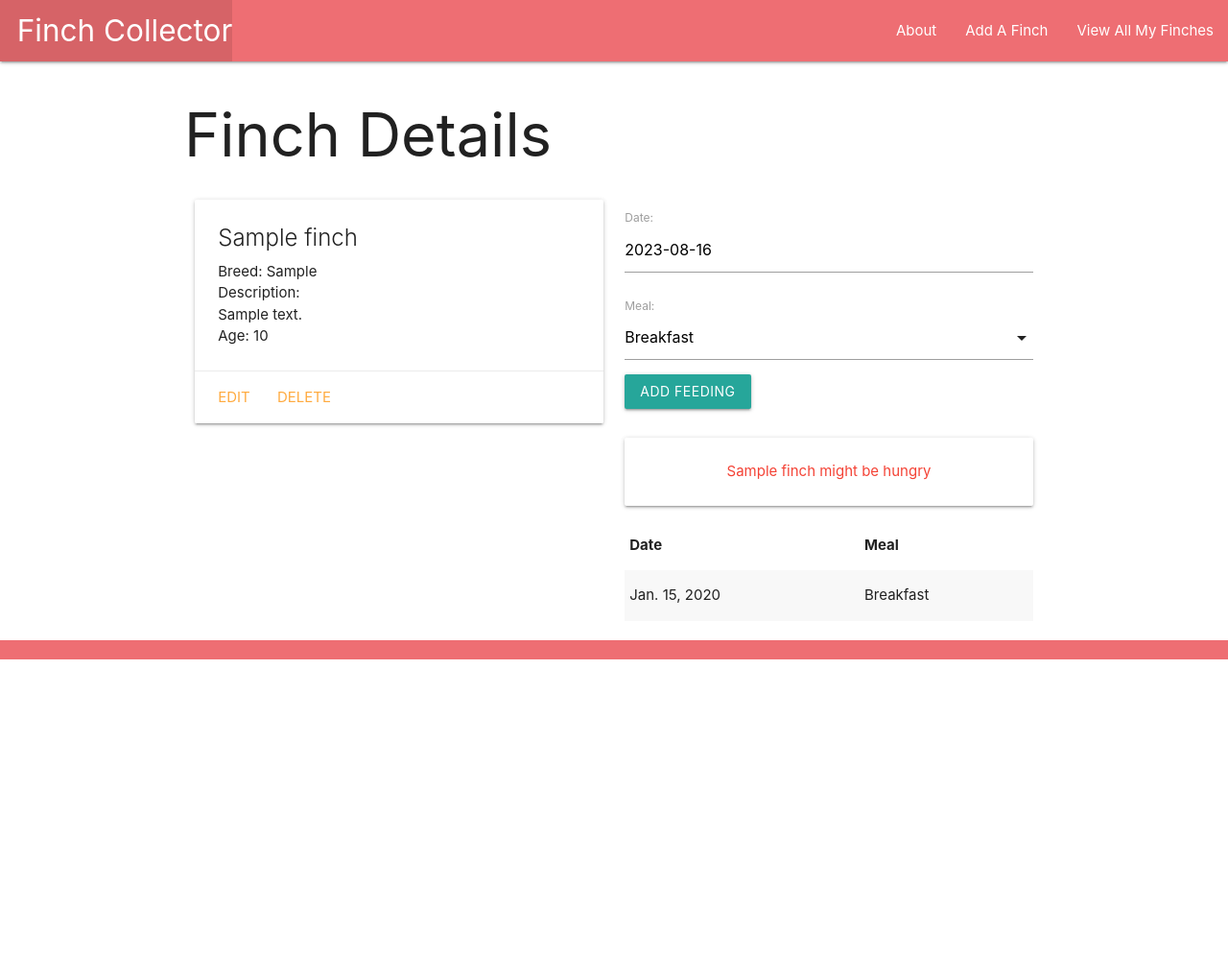
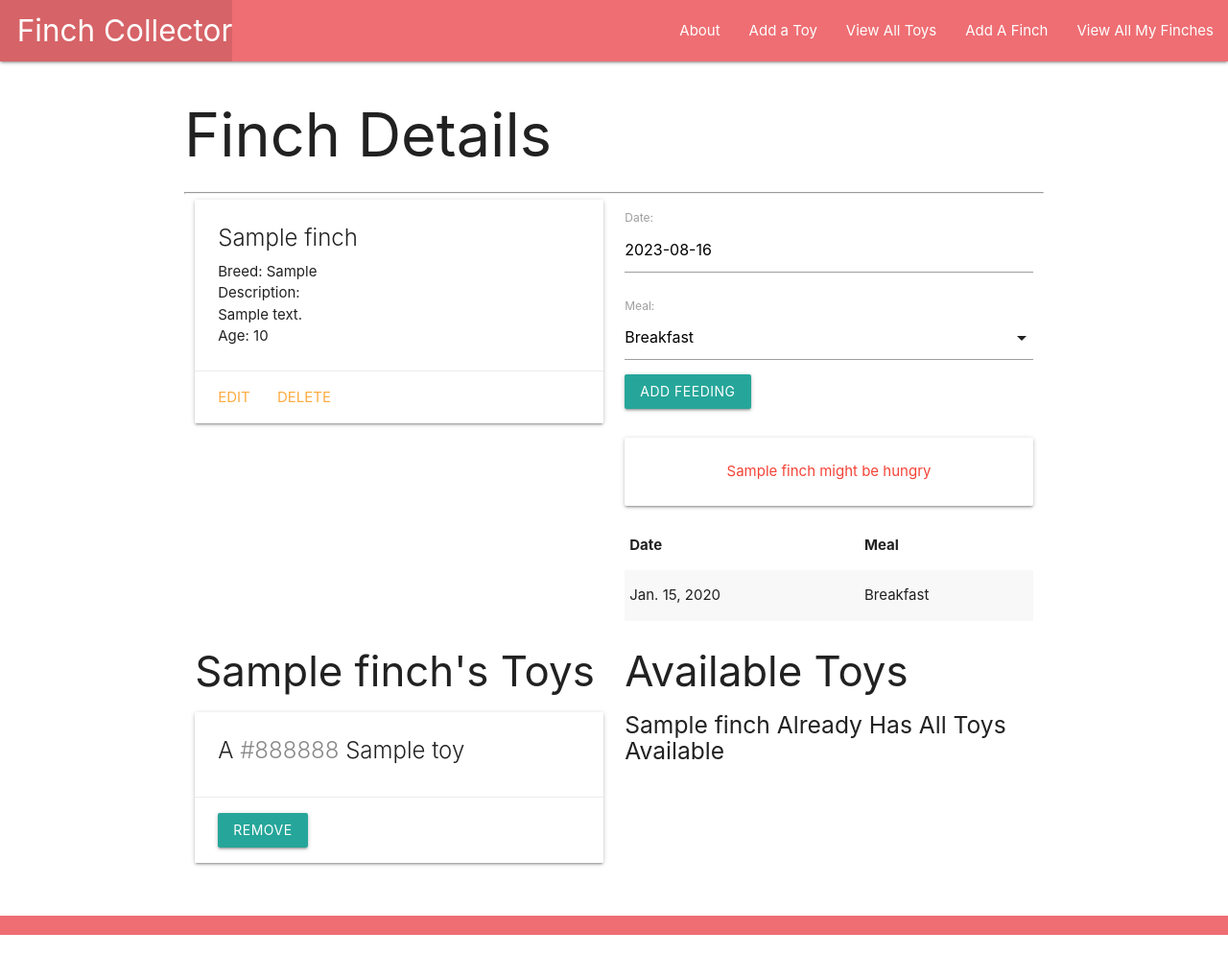
Before and after one commit to anjoo91/finchcollector, a Django app: page /finches/1/ in a window 1280 px wide. Shown: the whole page at 96% size. Before the commit the page ends 687 px from the top, so only its background shows below. Run offline with Django 4.2, Linux system fonts and the light colour scheme; tables that the repository leaves empty hold one stand-in row (values such as "Sample post").

Commit message:
added toy model, and crud for toys, implemented association for many:many relationship betweeen finch & toys

```diff
--- a/main_app/admin.py
+++ b/main_app/admin.py
@@ -1,8 +1,9 @@
 from django.contrib import admin
 
 # Register your models here.
-from .models import Finch, Feeding
+from .models import Finch, Feeding, Toy
 
 # Give CRUD operations to admin app for Finch table in db
 admin.site.register(Finch)
 admin.site.register(Feeding)
+admin.site.register(Toy)
--- a/main_app/models.py
+++ b/main_app/models.py
@@ -3,12 +3,24 @@ from django.urls import reverse
 from datetime import date
 
 # Create your models here.
+# Define Toy before you
+class Toy(models.Model):
+  name = models.CharField(max_length=50)
+  color = models.CharField(max_length=20)
+
+  def __str__(self):
+    return self.name
+
+  def get_absolute_url(self):
+    return reverse('toys_detail', kwargs={'pk': self.id})
+
 class Finch(models.Model):
     # name of Finch can be nullable
     name = models.CharField(max_length=100, null=True)
     breed = models.CharField(max_length=100)
     description = models.TextField(max_length=250)
     age = models.IntegerField()
+    toys = models.ManyToManyField(Toy)
 
     def __str__(self) -> str:
         return f'{self.name} ({self.id})'
--- a/main_app/templates/base.html
+++ b/main_app/templates/base.html
@@ -20,6 +20,8 @@
         </ul>
         <ul class="right">
           <li><a href="{% url 'about' %}">About</a></li>
+          <li><a href="{% url 'toys_create' %}">Add a Toy</a></li>
+          <li><a href="{% url 'toys_index' %}">View All Toys</a></li>
           <li><a href="{% url 'finch_create' %}">Add A Finch</a></li>
           <li><a href="{% url 'index' %}">View All My Finches</a><li>
         </ul>
--- a/main_app/templates/finches/detail.html
+++ b/main_app/templates/finches/detail.html
@@ -22,7 +22,6 @@
       </div>
     </div>
   </div>
-  <!-- New Markup Below -->
   <div class="col s6">
 
     <form action = "{% url 'add_feeding' finch.id %}" method = "POST">
@@ -53,7 +52,54 @@
       </tbody>
     </table>
   </div>
-  <!-- New Markup Above -->
+  <!-- Toys -->
+<hr>
+<div class="row">
+  <div class="col s6">
+    <h3>{{ finch.name }}'s Toys</h3>
+    {% if finch.toys.count %}
+      {% for toy in finch.toys.all %}
+        <div class="card">
+          <div class="card-content">
+            <span class="card-title">
+              A <span style="color: {{ toy.color }}">{{ toy.color }}</span> {{ toy.name }}
+            </span>
+          </div>
+          <div class="card-action">
+            <form action="{% url 'unassoc_toy' finch.id toy.id %}" method="POST">
+              {% csrf_token %}
+              <button type="submit" class="btn">Remove</button>
+            </form>
+          </div>
+        </div>
+      {% endfor %}
+    {% else %}
+      <h5>No Toys 😿</h5>
+    {% endif %}
+  </div>
+  <!-- Available toys will come after this line -->
+  <div class="col s6">
+    <h3>Available Toys</h3>
+    {% if toys.count %}
+      {% for toy in toys.all %}
+        <div class="card">
+          <div class="card-content">
+            <span class="card-title">
+              A <span style="color: {{ toy.color }}">{{ toy.color }}</span> {{ toy.name }}
+            </span>
+          </div>
+          <div class="card-action">
+            <form action="{% url 'assoc_toy' finch.id toy.id %}" method="POST">
+              {% csrf_token %}
+              <button type="submit" class="btn">Add</button>
+            </form>
+          </div>
+        </div>
+      {% endfor %}
+    {% else %}
+      <h5>{{finch.name}} Already Has All Toys Available</h5>
+    {% endif %}
+  </div>
 </div>
 <script>
   // Search the elements for date
--- a/main_app/urls.py
+++ b/main_app/urls.py
@@ -16,4 +16,18 @@ urlpatterns = [
     path('finches<int:pk>/delete/', views.FinchDelete.as_view(), name='finch_delete'),
     # finch add feeding route
     path('finches/<int:finch_id>/add_feeding/', views.add_feeding, name='add_feeding'),
+    # associating finch & toy route
+    path('finches/<int:finch_id>/assoc_toy/<int:toy_id>/', views.assoc_toy, name='assoc_toy'),
+    # unassociating finch & toy route
+    path('finches/<int:finch_id>/unassoc_toy/<int:toy_id>/', views.unassoc_toy, name='unassoc_toy'),
+    # toys index route
+    path('toys/', views.ToyList.as_view(), name='toys_index'),
+    # toys detail route
+    path('toys/<int:pk>/', views.ToyDetail.as_view(), name='toys_detail'),
+    # toys create route
+    path('toys/create/', views.ToyCreate.as_view(), name='toys_create'),
+    # toys update route
+    path('toys/<int:pk>/update/', views.ToyUpdate.as_view(), name='toys_update'),
+    # toys delete route
+    path('toys/<int:pk>/delete/', views.ToyDelete.as_view(), name='toys_delete'),
 ]
--- a/main_app/views.py
+++ b/main_app/views.py
@@ -1,7 +1,8 @@
 from django.shortcuts import render, redirect
+from django.views.generic import ListView, DetailView
 from django.views.generic.edit import CreateView, UpdateView, DeleteView
 # importing Finch model
-from .models import Finch
+from .models import Finch, Toy
 from .forms import FeedingForm
 
 # Create your views here.
@@ -19,13 +20,20 @@ def finches_index(request):
 # Defining finch details/show function
 def finches_detail(request, finch_id):
     finch = Finch.objects.get(id=finch_id)
+    # list of toy ids that finch does have
+    id_list = finch.toys.all().values_list('id')
+    # query for the toys that the finch doesn't have
+    # by using the exclude() method vs the filter() method
+    toys_finch_doesnt_have = Toy.objects.exclude(id__in = id_list)
+
     # instantiate FeedingForm() class
     # create form from class
     feeding_form = FeedingForm()
 
     return render(request, 'finches/detail.html',{
         'finch':finch,
-        'feeding_form': feeding_form
+        'feeding_form': feeding_form,
+        'toys': toys_finch_doesnt_have
     })
 
 def add_feeding(request, finch_id):
@@ -43,7 +51,7 @@ def add_feeding(request, finch_id):
 # Defining finch create function
 class FinchCreate(CreateView):
     model = Finch
-    fields = '__all__'
+    fields = ['name','breed','description','age']
 
 # Defining finch update function
 class FinchUpdate(UpdateView):
@@ -54,3 +62,51 @@ class FinchUpdate(UpdateView):
 class FinchDelete(DeleteView):
     model = Finch
     success_url = '/finches'
+
+def add_feeding(request, cat_id):
+  # create a ModelForm instance using
+  # the data that was submitted in the form
+  form = FeedingForm(request.POST)
+  # validate the form
+  if form.is_valid():
+    # We want a model instance, but
+    # we can't save to the db yet
+    # because we have not assigned the
+    # cat_id FK.
+    new_feeding = form.save(commit=False)
+    new_feeding.cat_id = cat_id
+    new_feeding.save()
+  return redirect('detail', cat_id=cat_id)
+
+# Index of Toys
+class ToyList(ListView):
+  model = Toy
+
+# Detail of Toys
+class ToyDetail(DetailView):
+  model = Toy
+
+# Create Toys
+class ToyCreate(CreateView):
+  model = Toy
+  fields = '__all__'
+
+# Update Toys
+class ToyUpdate(UpdateView):
+  model = Toy
+  fields = ['name', 'color']
+
+# Delete Toys
+class ToyDelete(DeleteView):
+  model = Toy
+  success_url = '/toys'
+
+# Finding Finch & Associating Toy to Finch
+def assoc_toy(request, finch_id, toy_id):
+  Finch.objects.get(id=finch_id).toys.add(toy_id)
+  return redirect('detail', finch_id_id=finch_id)
+
+# Finding Finch & Unassociating Toy from Finch
+def unassoc_toy(request, finch_id, toy_id):
+  Finch.objects.get(id=finch_id).toys.remove(toy_id)
+  return redirect('detail', finch_id=finch_id)
```
Also changed, not shown: main_app/templates/main_app/toy_confirm_delete.html (added, +13 -0 lines), main_app/templates/main_app/toy_detail.html (added, +20 -0 lines), main_app/templates/main_app/toy_form.html (added, +19 -0 lines), main_app/templates/main_app/toy_list.html (added, +17 -0 lines), README.md (added), main_app/migrations/0004_toy_finch_toys.py (added).
